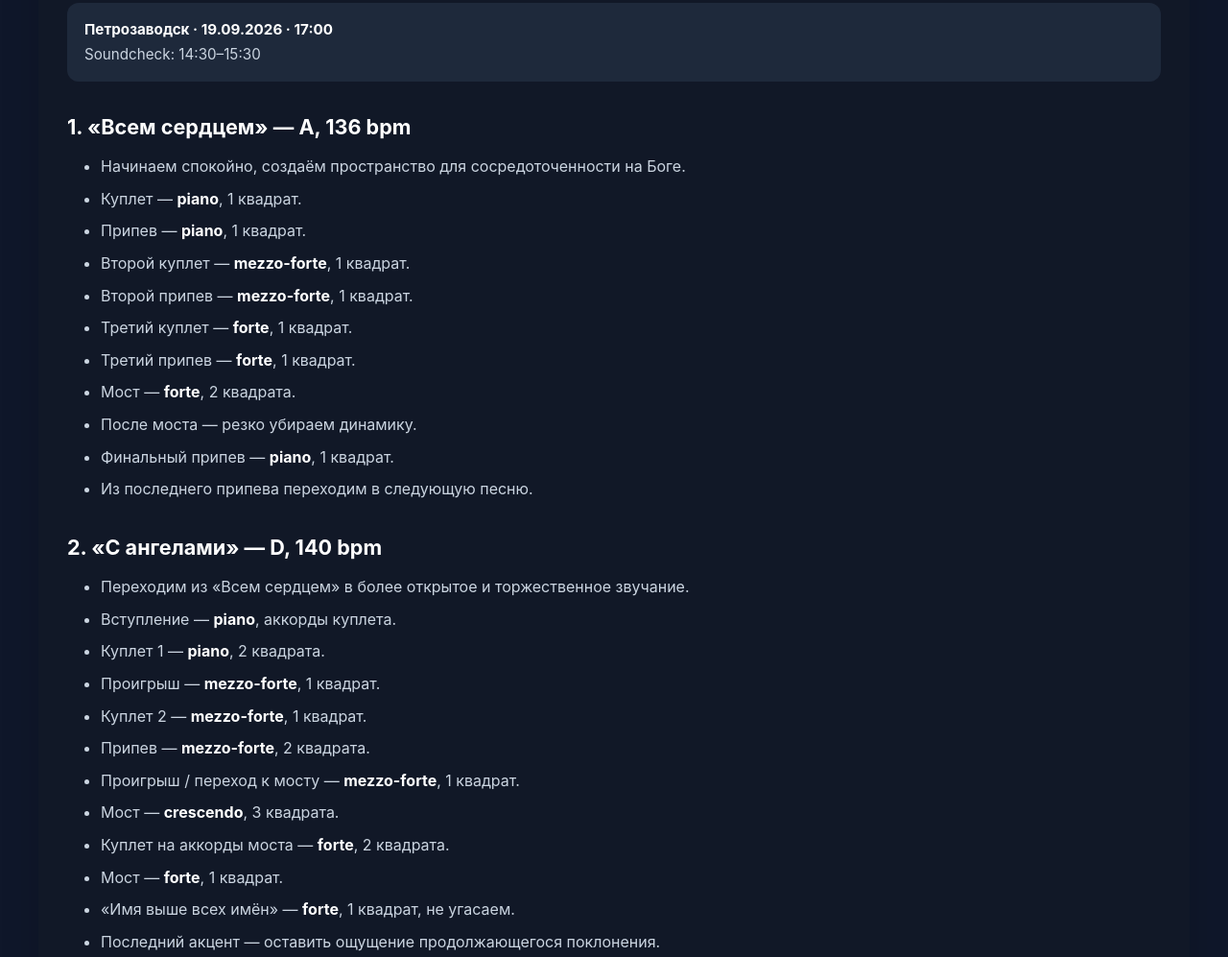
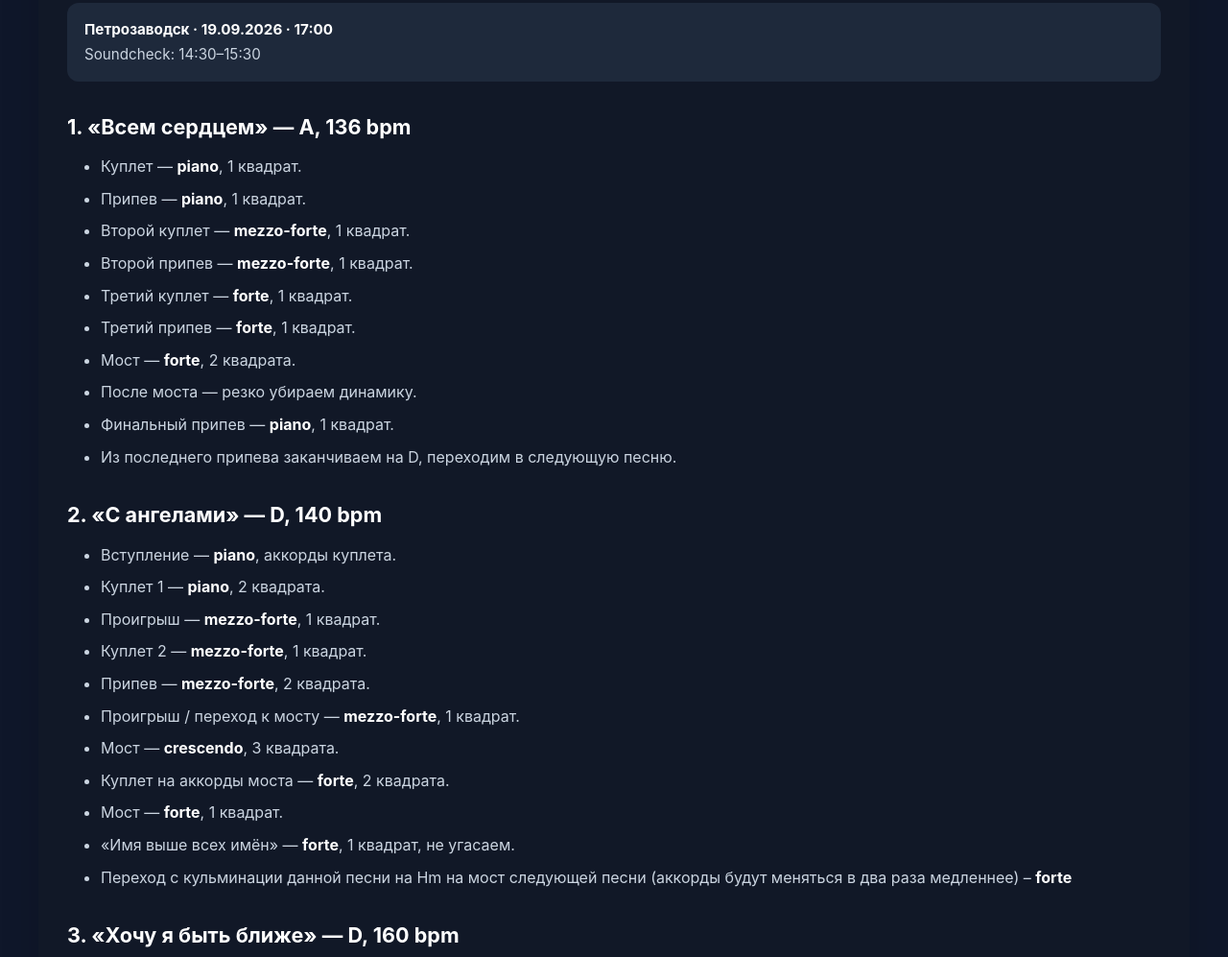
Before and after one commit to church-vn/worship_ptz_concept, a plain HTML site: page index.html in a window 1280 px wide. Shown: the part 5858-6855 px from the top of the page at 96% size. Drawn offline with Linux system fonts and the light colour scheme.

Commit message:
download_17_09_2026_2

```diff
--- a/index.html
+++ b/index.html
@@ -252,7 +252,6 @@ A - Hm - G - D - A
 
     <h3>1. «Всем сердцем» — A, 136 bpm</h3>
     <ul>
-        <li>Начинаем спокойно, создаём пространство для сосредоточенности на Боге.</li>
         <li>Куплет — <strong>piano</strong>, 1 квадрат.</li>
         <li>Припев — <strong>piano</strong>, 1 квадрат.</li>
         <li>Второй куплет — <strong>mezzo-forte</strong>, 1 квадрат.</li>
@@ -262,12 +261,11 @@ A - Hm - G - D - A
         <li>Мост — <strong>forte</strong>, 2 квадрата.</li>
         <li>После моста — резко убираем динамику.</li>
         <li>Финальный припев — <strong>piano</strong>, 1 квадрат.</li>
-        <li>Из последнего припева переходим в следующую песню.</li>
+        <li>Из последнего припева заканчиваем на D, переходим в следующую песню.</li>
     </ul>
 
     <h3>2. «С ангелами» — D, 140 bpm</h3>
     <ul>
-        <li>Переходим из «Всем сердцем» в более открытое и торжественное звучание.</li>
         <li>Вступление — <strong>piano</strong>, аккорды куплета.</li>
         <li>Куплет 1 — <strong>piano</strong>, 2 квадрата.</li>
         <li>Проигрыш — <strong>mezzo-forte</strong>, 1 квадрат.</li>
@@ -278,7 +276,7 @@ A - Hm - G - D - A
         <li>Куплет на аккорды моста — <strong>forte</strong>, 2 квадрата.</li>
         <li>Мост — <strong>forte</strong>, 1 квадрат.</li>
         <li>«Имя выше всех имён» — <strong>forte</strong>, 1 квадрат, не угасаем.</li>
-        <li>Последний акцент — оставить ощущение продолжающегося поклонения.</li>
+        <li>Переход с кульминации данной песни на Hm на мост следующей песни (аккорды будут меняться в два раза медленнее) – <strong>forte</strong></li>
     </ul>
 
     <h3>3. «Хочу я быть ближе» — D, 160 bpm</h3>
```
